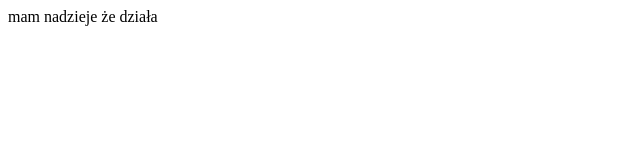
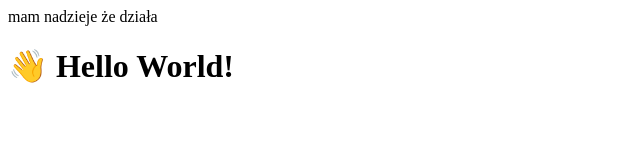
Before and after one commit to Katelairo/Katelairo.github.io, a plain HTML site: page index.html in a window 1280 px wide. Shown: the whole page, without its empty margins (0-640 px from the left). Drawn offline with Linux system fonts and the light colour scheme.

Commit message:
Update index.html

```diff
--- a/index.html
+++ b/index.html
@@ -1 +1,2 @@
 mam nadzieje że działa
+<h1>👋 Hello World!</h1>
```
